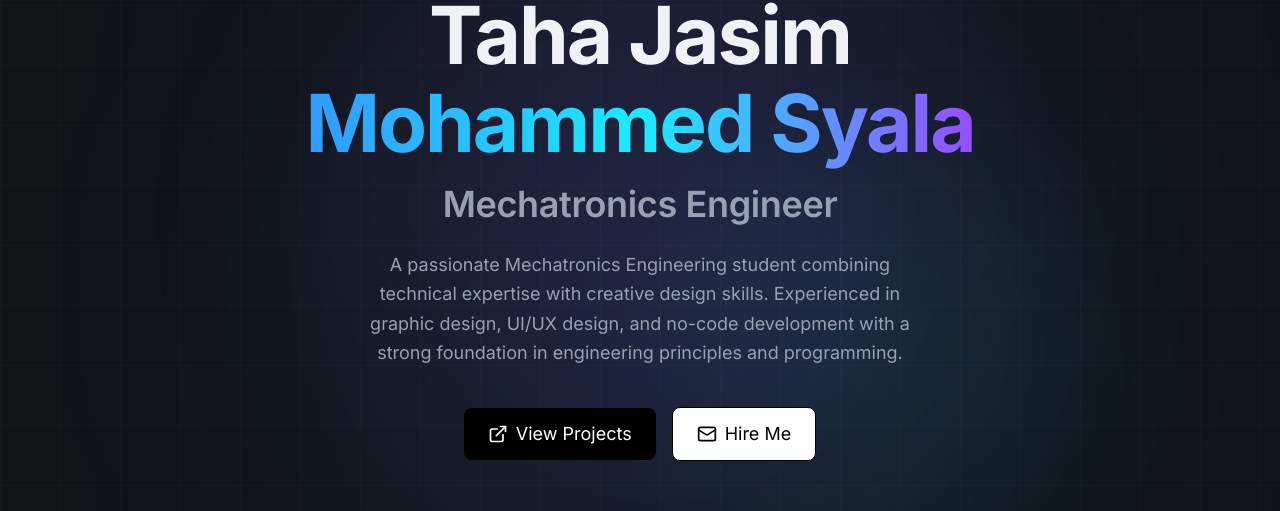
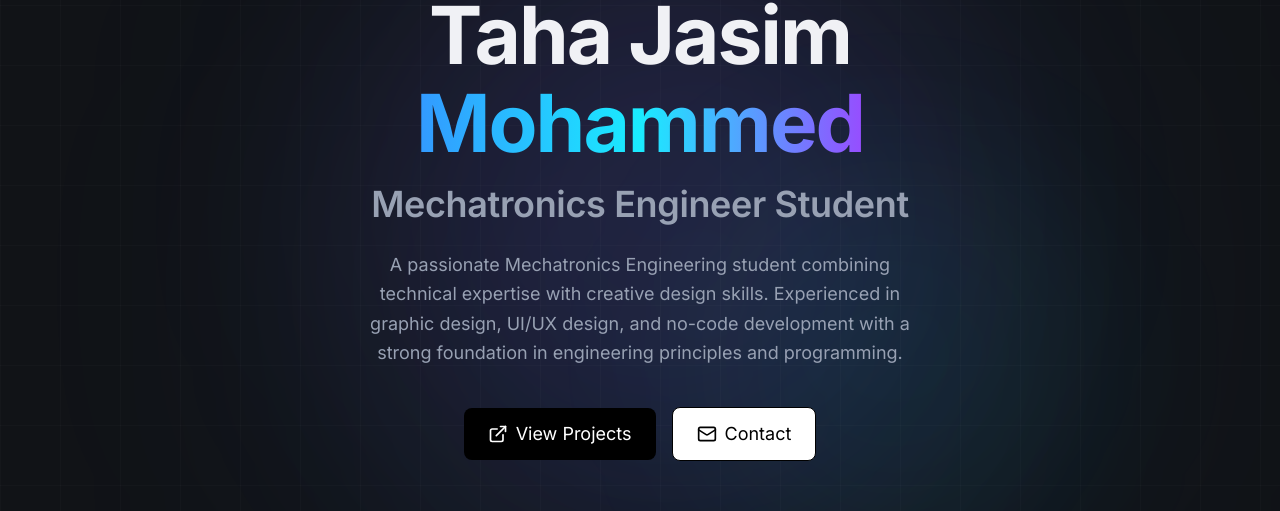
Before and after one commit to taha162/tjd2, a Next.js app: page / in a window 1280 px wide. Shown: the part 175-686 px from the top of the page. Built offline with nearby package versions, Linux system fonts and the light colour scheme; no server answers.

Commit message:
Update Hero.tsx

```diff
--- a/components/sections/Hero.tsx
+++ b/components/sections/Hero.tsx
@@ -82,7 +82,7 @@
         >
           <span className="text-foreground">Taha Jasim</span>
           <br />
-          <span className="gradient-text">Mohammed Syala</span>
+          <span className="gradient-text">Mohammed</span>
         </motion.h1>
 
         {/* Title */}
@@ -92,7 +92,7 @@
           transition={{ duration: 0.8, delay: 0.6, ease: [0.23, 1, 0.32, 1] }}
           className="text-display-3 text-foreground-muted mb-6"
         >
-          Mechatronics Engineer
+          Mechatronics Engineer Student
         </motion.p>
 
         {/* Summary */}
@@ -125,7 +125,7 @@
             size="lg"
             icon={<Mail className="w-5 h-5" />}
           >
-            Hire Me
+            Contact
           </Button>
         </motion.div>
 
```
